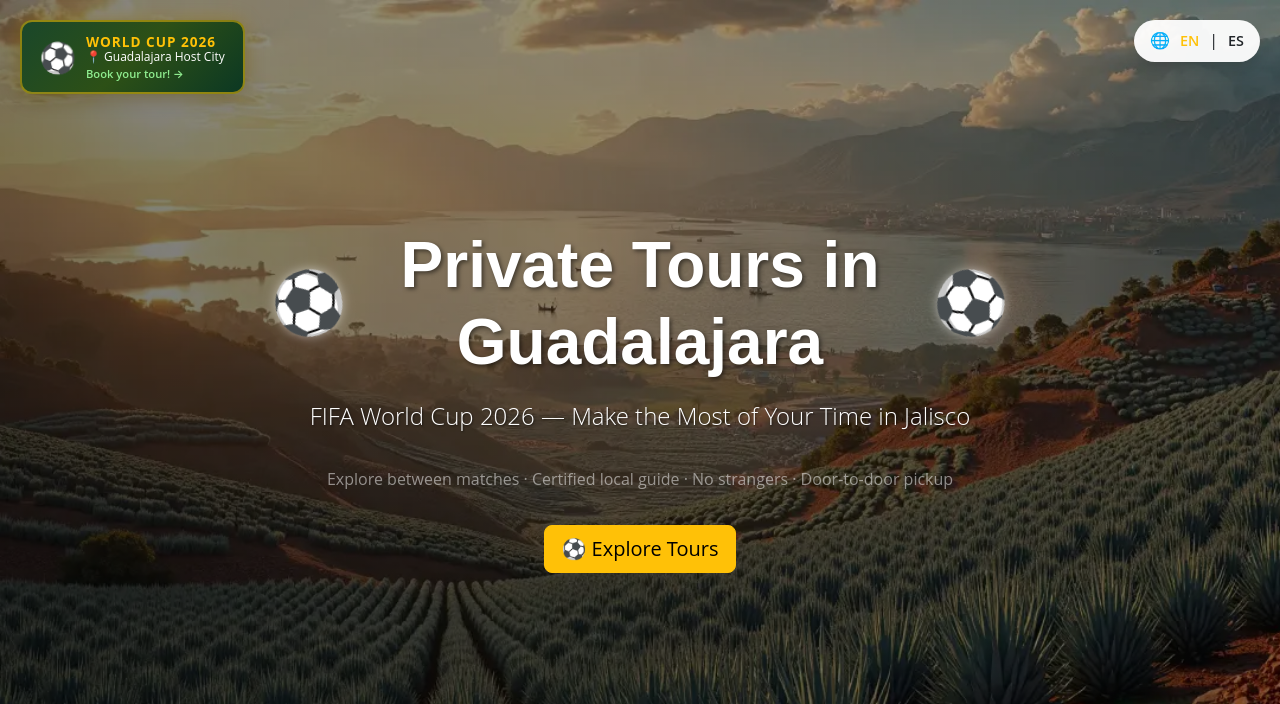
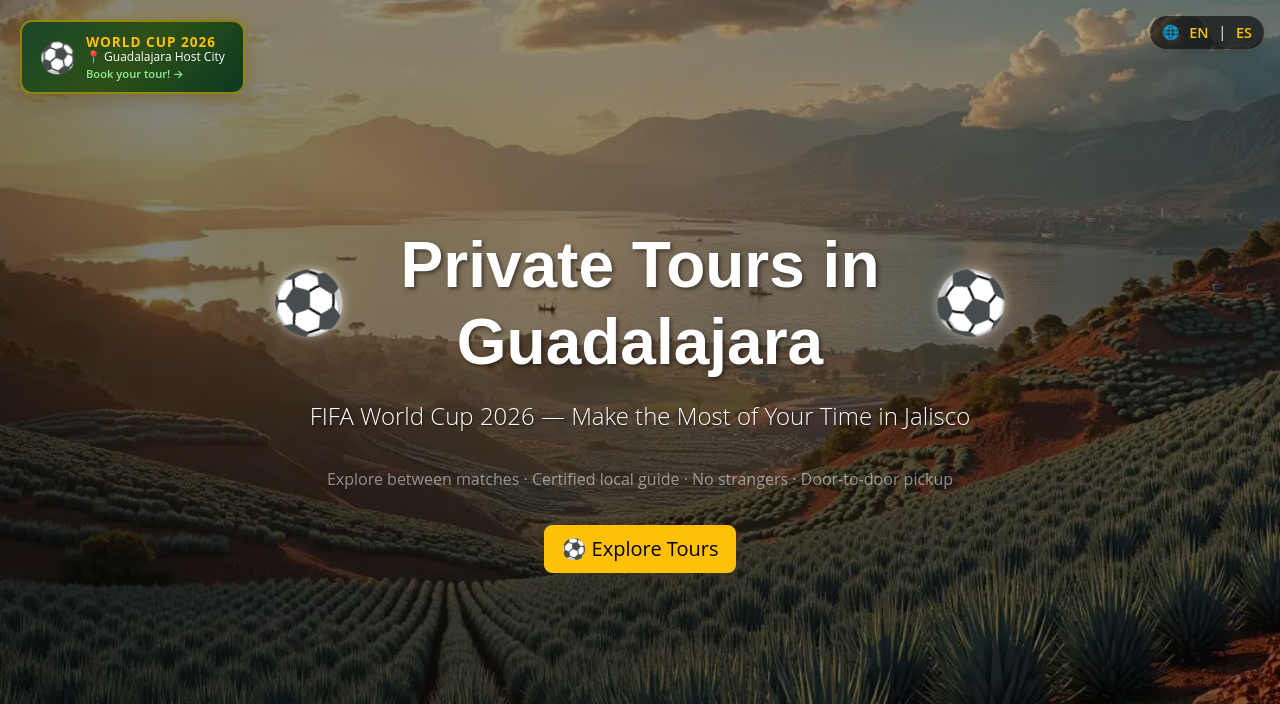
Before and after one commit to CraneoAi/xalisco-trips, a website: page world-cup-2026-guadalajara-tours.html in a window 1280 px wide. Shown: the top 704 px of the page. Drawn offline with nearby package versions, Linux system fonts and the light colour scheme.

Commit message:
feat: agregar link de blog y ajustar switch de idioma en world cup

```diff
--- a/world-cup-2026-guadalajara-tours.html
+++ b/world-cup-2026-guadalajara-tours.html
@@ -169,6 +169,22 @@
 
       main {
         background: #1a1a2e;
+      }
+
+      .language-switcher {
+        top: 1rem;
+        right: 1rem;
+        z-index: 9999;
+        background: rgba(0, 0, 0, 0.6);
+        padding: 0.3rem 0.75rem;
+        border-radius: 20px;
+        color: #fff;
+        font-size: 0.85rem;
+      }
+
+      .language-switcher a {
+        color: #ffc107;
+        text-decoration: none;
       }
     </style>
 
@@ -1242,6 +1258,11 @@
                   >Tlaquepaque</a
                 >
               </li>
+              <li>
+                <a href="/en/blog/" class="text-light-emphasis text-decoration-none"
+                  >Blog</a
+                >
+              </li>
             </ul>
           </div>
           <div class="col-md-3">
```
